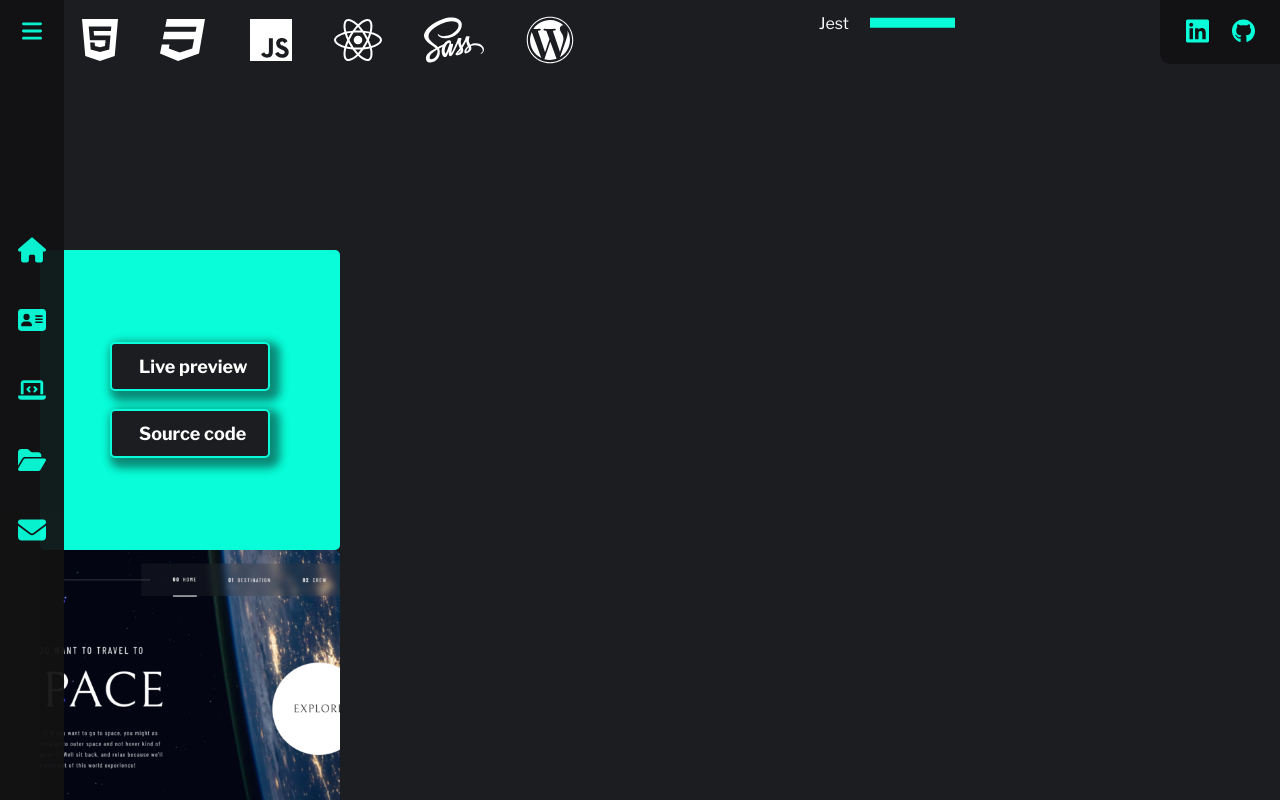
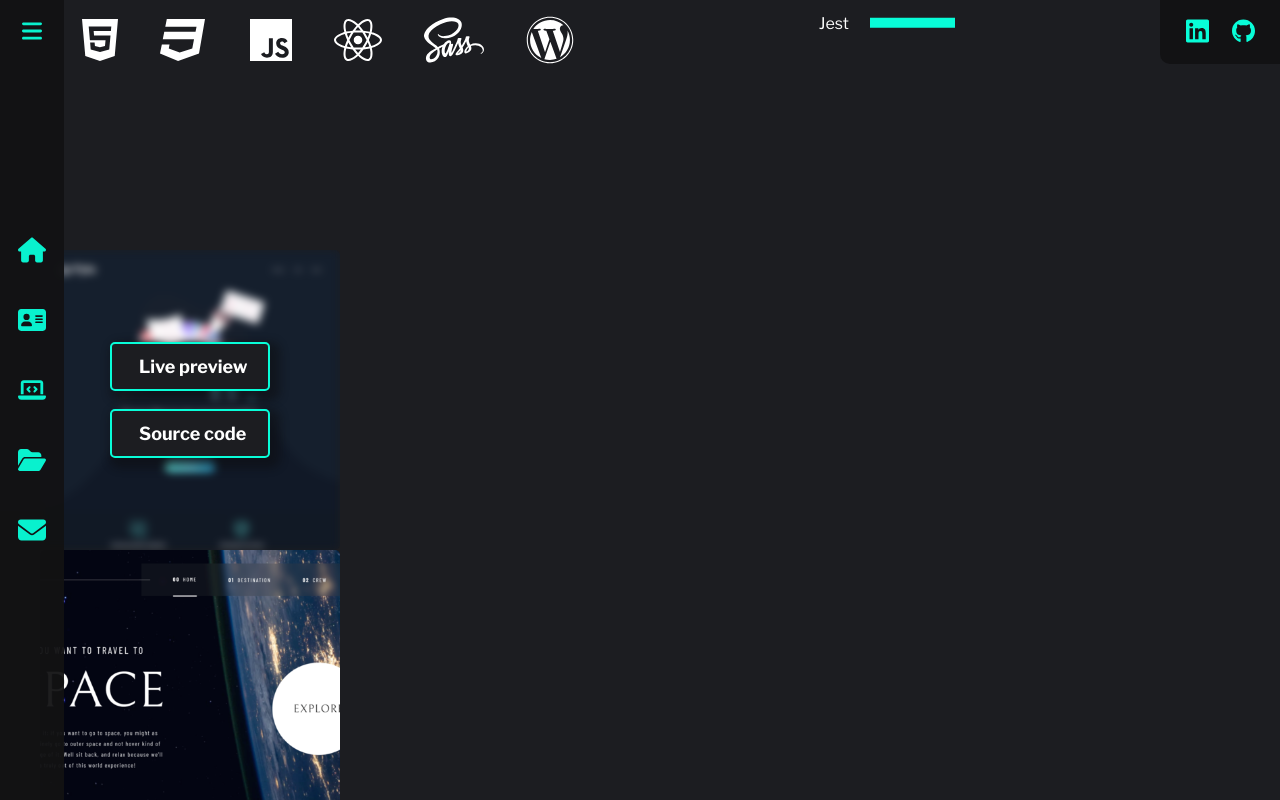
Before and after one commit to Tim-jn/Portfolio, a React (Create React App) app: page / in a window 1280 px wide. In both pictures the pointer is over the element 190 px from the left and 2550 px from the top of the page. Shown: the part 2150-2950 px from the top of the page. Built offline with nearby package versions, Linux system fonts and the light colour scheme.

Commit message:
updated work hover

```diff
--- a/src/Components/WorkGallery/WorkGallery.scss
+++ b/src/Components/WorkGallery/WorkGallery.scss
@@ -9,33 +9,37 @@
     border-radius: 5px;
 }
 
-.work-item:nth-child(2) .slide-work {
-    background: $secondary-font-color;
-}
-
 .work-image {
     width: 100%;
     height: 100%;
     object-fit: cover;
     object-position: 50% top;
+    transition: all 0.2s ease-Out;
 }
 
 .slide-work {
     width: 100%;
     height: 100%;
-    left: -300px;
-    background: $third-font-color;
     position: absolute;
-    transition: all 0.2s ease-Out;
     top: 0;
+    opacity: 0;
     display: flex;
     flex-direction: column;
     justify-content: center;
     align-items: center;
+    transition: all 0.2s ease-Out;
 }
 
-.work-item:hover .slide-work {
-    left: 0px;
+.work-item:hover {
+
+    .work-image {
+        filter: blur(4px);
+    }
+
+    .slide-work {
+        opacity: 1;
+        z-index: 2;
+    }
 }
 
 .preview-button {
```
